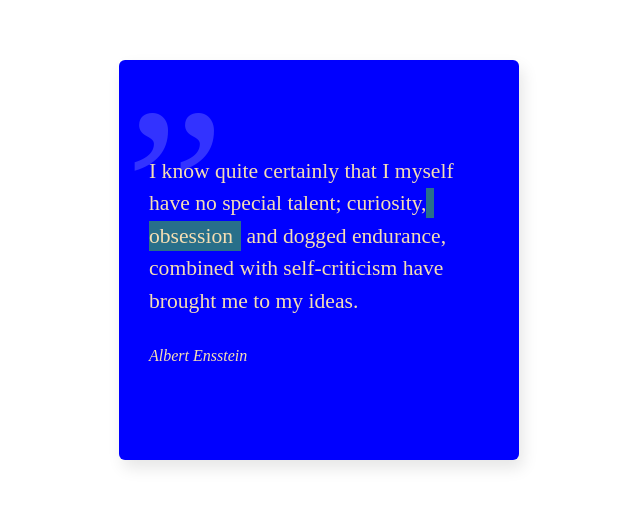
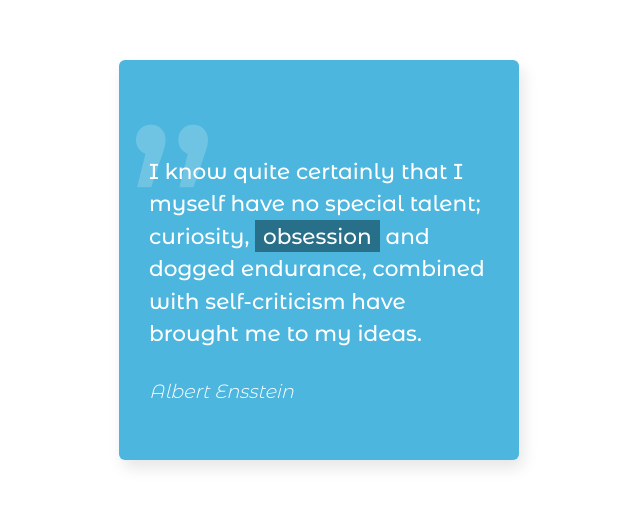
Before and after one commit to ihlasMert/100DayscssDay9, a plain HTML site: page index.html in a window 1280 px wide. Shown: the part 140-646 px from the top of the page, without its empty margins (321-961 px from the left). Drawn offline with Linux system fonts and the light colour scheme.

Commit message:
finished project

```diff
--- a/styles.css
+++ b/styles.css
@@ -1,3 +1,4 @@
+@import url("https://fonts.googleapis.com/css2?family=Montserrat+Alternates:wght@100;200;300;400;500;600;700;800;900&display=swap");
 *,
 *::after,
 *::before {
@@ -5,6 +6,7 @@
 	margin: 0;
 	box-sizing: border-box;
 }
+
 
 .frame {
 	position: absolute;
@@ -17,25 +19,31 @@
 	border-radius: 6px;
 	box-shadow: 4px 8px 16px 0 rgba(0, 0, 0, 0.1);
 	overflow: hidden;
-  background-color: blue;
-  color: wheat;
+	background: #4cb6de;
+	color: #fff;
+	font-family: "Open Sans", Helvetica, sans-serif;
+	-webkit-font-smoothing: antialiased;
+	-moz-osx-font-smoothing: grayscale;
+	font-family: "Montserrat Alternates";
 }
+
 .center {
 	width: 100%;
 	height: 100%;
 	padding: 95px 30px 30px 30px;
-  /*  text-align: center; */
 	position: absolute;
+	top: 50%;
 	left: 50%;
-  top: 50%;
 	transform: translate(-50%, -50%);
 }
+
 p {
 	font-size: 1.35rem;
 	font-weight: 500;
 	line-height: 1.5;
 	position: relative;
 }
+
 p::before {
 	content: "„";
 	position: absolute;
@@ -45,21 +53,25 @@ p::before {
 	bottom: 55%;
 	left: -7%;
 }
+
 cite {
 	position: relative;
 	top: 30px;
-  font-size: 1.2;
-  font-weight: 400;
+	font-size: 1.2rem;
+	font-weight: 300;
 }
+
 span {
 	background: #286f8a;
 	padding: 3px 8px;
 	cursor: pointer;
+	position: relative;
 }
+
 span::before {
-  content: "ABC";
+	content: "[əbˈseʃ(ə)n]";
 	position: absolute;
-  background: wheat;
+	background: white;
 	opacity: 0;
 	color: #335566;
 	font-size: 16px;
@@ -71,14 +83,15 @@ span::before {
 	cursor: default;
 	pointer-events: none;
 }
-span:hover::before{
-    top: 146px;
+
+span:hover::before {
+	top: -146px;
 	opacity: 1;
 	z-index: 10;
-    left: 10px;
 }
-span::after{
-    content: "HER KES KENDİ HAYATINI KURTARMAK ZORUNDA";
+
+span::after {
+	content: "Obsession, a persistent disturbing preoccupation with an often unreasonable idea or feeling.";
 	position: absolute;
 	background: #286f8a;
 	opacity: 0;
@@ -92,8 +105,9 @@ span::after{
 	cursor: pointer;
 	pointer-events: none;
 }
-/* span:hover::after {
+
+span:hover::after {
 	top: -106px;
 	opacity: 1;
 	z-index: 10;
-} */
+}
```
Lines whose indentation alone changed are shown as unchanged.
